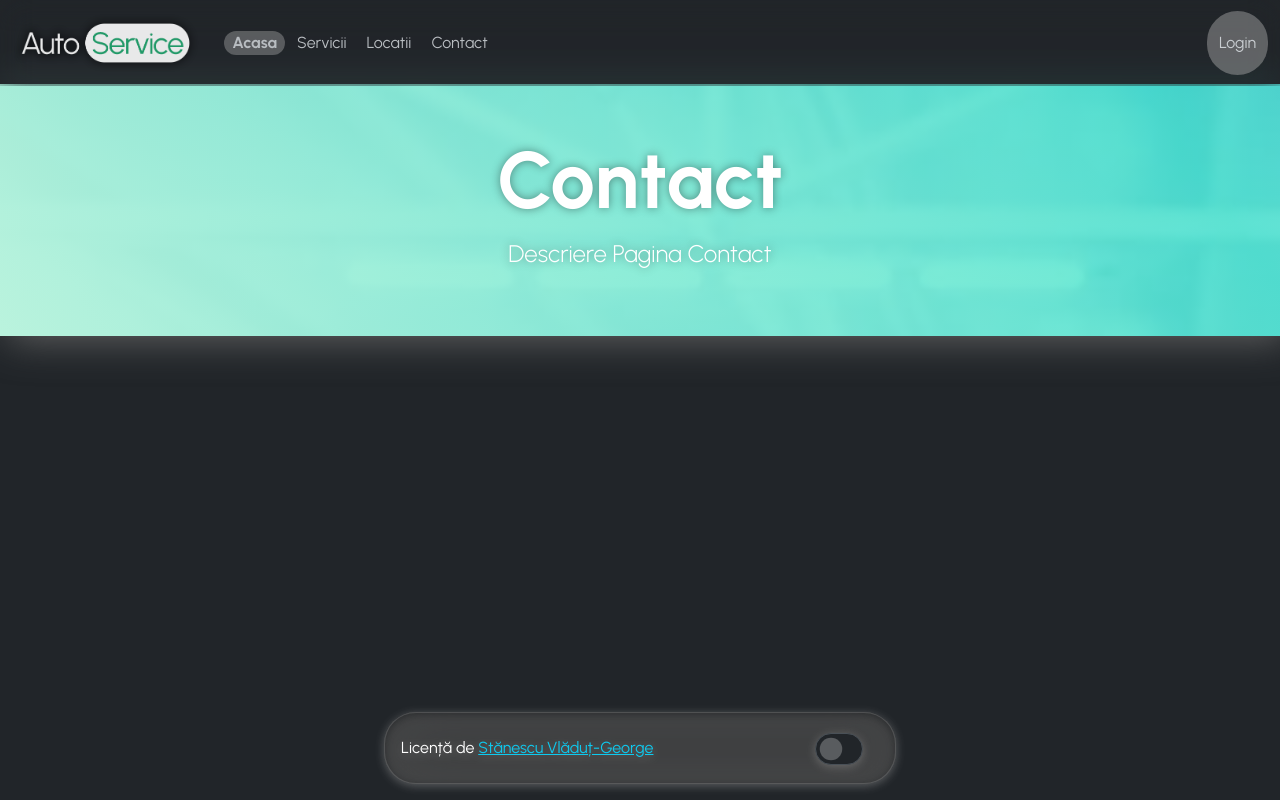
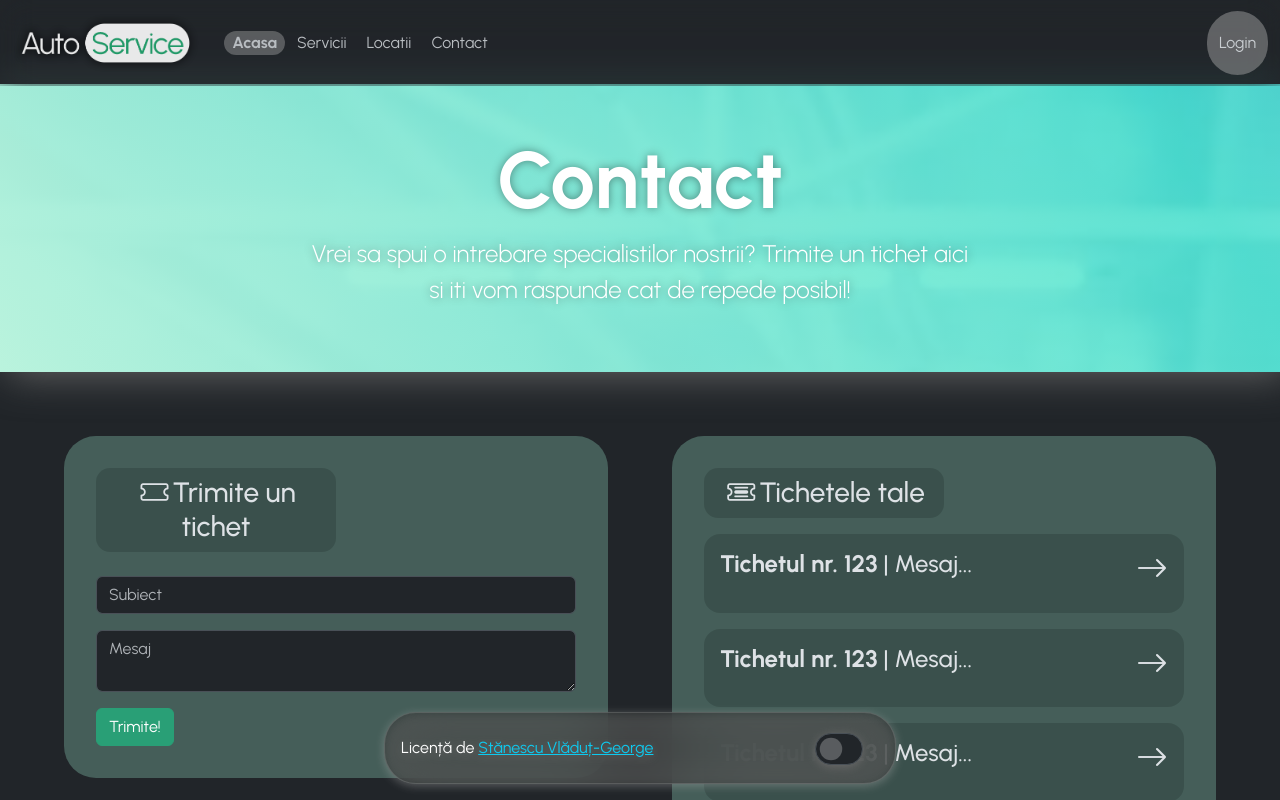
Before and after one commit to stnsc/AutoService-Website, a React (Vite) app: page /contact in a window 1280 px wide. Built offline with nearby package versions, Linux system fonts and the light colour scheme.

Commit message:
Contact Frontend #1

```diff
--- a/src/pages/ContactPage.tsx
+++ b/src/pages/ContactPage.tsx
@@ -4,9 +4,58 @@ import HeroTitle from "../components/HeroTitle.tsx";
 export default function ContactPage() {
   const isPresent = useIsPresent();
 
+  function handleTicket(e) {
+    e.preventDefault();
+  }
+
   return (
     <>
-      <HeroTitle title={"Contact"} description={"Descriere Pagina Contact"} />
+      <HeroTitle
+        title={"Contact"}
+        description={
+          "Vrei sa spui o intrebare specialistilor nostrii? Trimite un tichet aici si iti vom raspunde cat de repede posibil!"
+        }
+      />
+
+      <div className="contact-center">
+        <div className="contact-div">
+          <h3>
+            <i className="bi bi-ticket m-1"></i>Trimite un tichet
+          </h3>
+          <form method="post" className="contact-form" onSubmit={handleTicket}>
+            <input
+              type="text"
+              className="form-control"
+              placeholder="Subiect"
+              name="subject"
+            />
+            <textarea
+              className="form-control"
+              placeholder="Mesaj"
+              name="message"
+            />
+            <button className="btn btn-primary">Trimite!</button>
+          </form>
+        </div>
+        <div className="contact-div">
+          <h3>
+            <i className="bi bi-ticket-detailed m-1"></i>Tichetele tale
+          </h3>
+          <div className="past-tickets-div">
+            {[...Array(10)].map((i) => (
+              <div className="ticket-index" key={i}>
+                <h4>
+                  <b>Tichetul nr. 123</b> | Mesaj...
+                </h4>
+                <h2>
+                  <i className="bi bi-arrow-right"></i>
+                </h2>
+              </div>
+            ))}
+          </div>
+        </div>
+      </div>
+
       <motion.div
         className="screen-wipe"
         initial={{ scaleX: 1 }}
--- a/src/style.css
+++ b/src/style.css
@@ -356,3 +356,53 @@ body {
         display:flex;
     }
 }
+
+.contact-center{
+    display: flex;
+    justify-content: center;
+
+    align-items: flex-start;
+    margin: 2em;
+
+    .contact-div{
+        display: flex;
+        flex-direction: column;
+        width: 80vh;
+        padding: 2em;
+        background-color: rgba(154, 229, 203, 0.3);
+        border-radius: 2em;
+        margin: 2em;
+
+        h3{
+            background: rgba(0, 0, 0, 0.15);
+            padding: .3em;
+            border-radius: .5em;
+            width: 30vh;
+            text-align: center;
+        }
+
+        .form-control{
+            margin: 1em 0 1em 0;
+        }
+    }
+
+    .past-tickets-div{
+        display: flex;
+        flex-direction: column;
+
+        .ticket-index{
+            display: flex;
+            margin-top: .5em;
+            margin-bottom: .5em;
+            padding: 1em;
+            background-color: rgba(0,0,0,0.15);
+            justify-content: space-between;
+            border-radius: 1em;
+        }
+
+        .ticket-index:hover{
+            background-color: rgba(0,0,0,0.20);
+            cursor: pointer;
+        }
+    }
+}
```
Also changed, not shown: pg/usersModel.cjs (+0 -11 lines).
